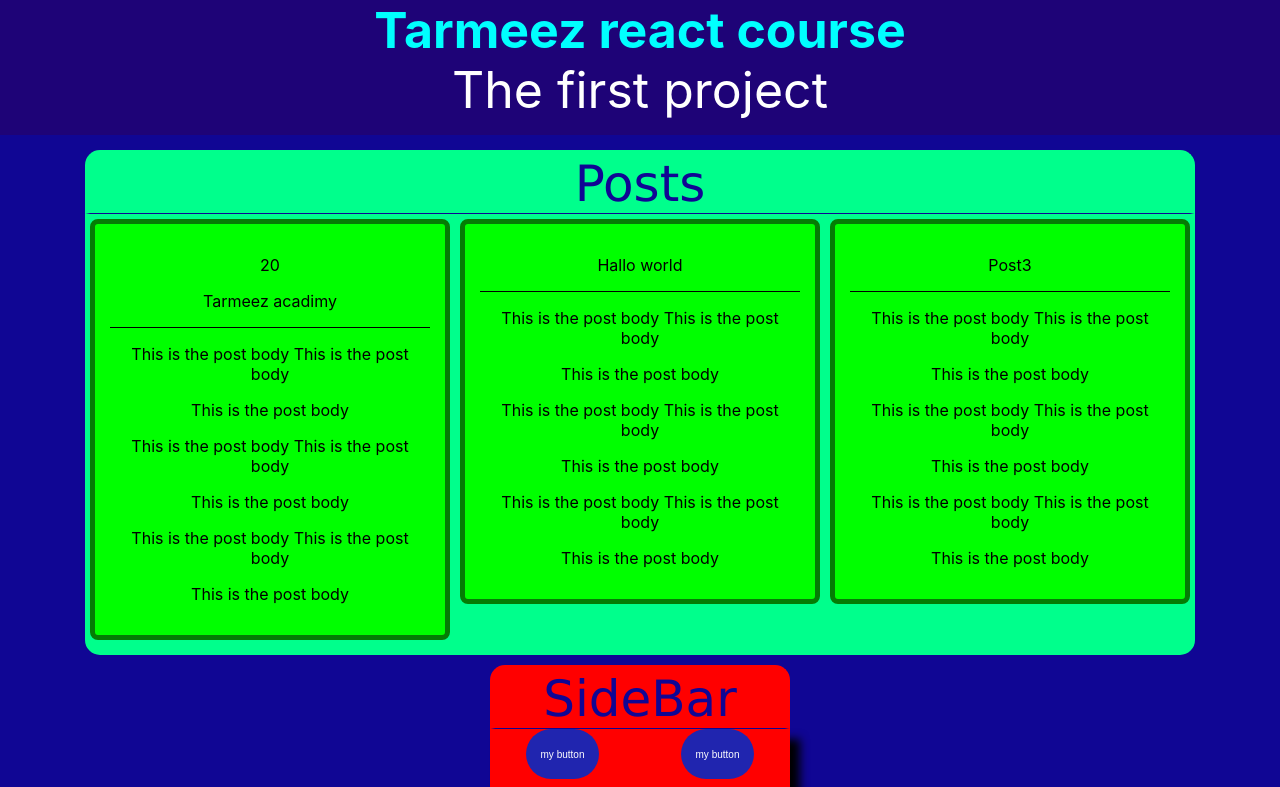
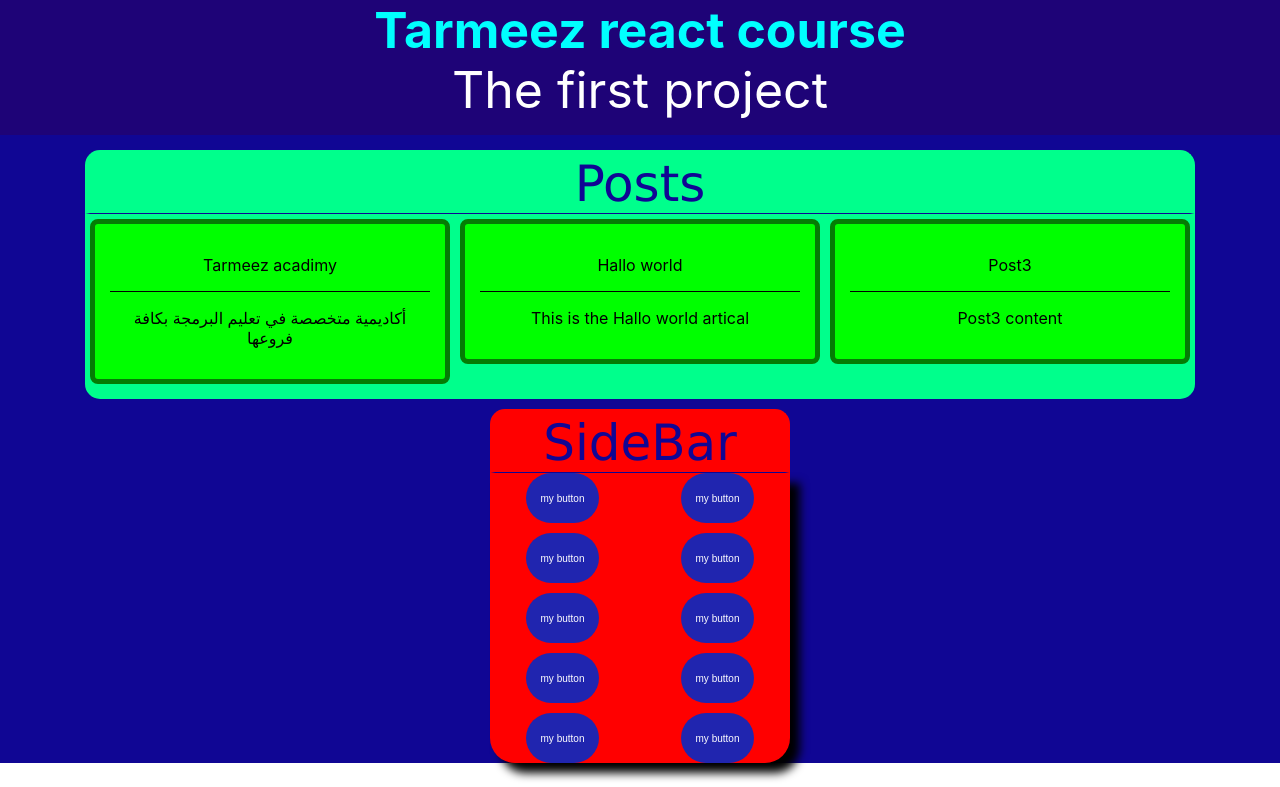
Before and after one commit to adel307/LearnReact, a React (Create React App) app: page / in a window 1280 px wide. Shown: the top 787 px of the page. Built offline with nearby package versions, Linux system fonts and the light colour scheme.

Commit message:
make a dinamic title and body to the posts

```diff
--- /dev/null
+++ b/src/AppCombonents/PostBody.css
@@ -0,0 +1,3 @@
+.PostBodyStyle {
+
+}
--- /dev/null
+++ b/src/AppCombonents/PostBody.js
@@ -0,0 +1,21 @@
+import './PostBody.css';
+
+const DefaultPostBody =
+    <>
+        <p> This is the post body  This is the post body </p>
+        <p> This is the post body </p>
+        <p> This is the post body  This is the post body </p>
+        <p> This is the post body </p>
+        <p> This is the post body  This is the post body </p>
+        <p> This is the post body </p>
+    </>
+
+function PostBody ({Value = DefaultPostBody}) {
+    return (
+        <>
+            <p className={"PostBodyStyle"}>{Value}</p>
+        </>
+    )
+}
+
+export default PostBody ;
--- a/src/AppCombonents/Posts.js
+++ b/src/AppCombonents/Posts.js
@@ -1,19 +1,15 @@
 import './Posts.css';
 import PostTitle from './PostTitle.js'
+import PostBody from './PostBody.js'
 
-function Post ({post_title}) {
+function Post ({post_title,post_body}) {
 
     return (
 
         <div className={"PostStyle"}>
             <PostTitle Value = {post_title}/>
             <div className={"PostBodyStyle"}>
-                <p> This is the post body  This is the post body </p>
-                <p> This is the post body </p>
-                <p> This is the post body  This is the post body </p>
-                <p> This is the post body </p>
-                <p> This is the post body  This is the post body </p>
-                <p> This is the post body </p>
+                <PostBody Value = {post_body}/>
             </div>
         </div>
     )
@@ -24,7 +20,6 @@ function Posts () {
 
     let PostsTitlesList = [
         <>
-            <p>20</p>
             <p>Tarmeez acadimy</p>
         </>,
         <>
@@ -32,14 +27,25 @@ function Posts () {
         </>,
         <>
             <p>Post3</p>
-        </>
+        </>,
+    ]
 
+    let PostsBodysList = [
+        <>
+            <p> أكاديمية متخصصة في تعليم البرمجة بكافة فروعها </p>
+        </>,
+        <>
+            <p>This is the Hallo world artical </p>
+        </>,
+        <>
+            <p>Post3 content</p>
+        </>,
     ]
 
     for(let i = 0 ; i < 3 ; i++){
         Post.key = i
         PostsList.push(
-            <Post post_title = {PostsTitlesList[i]}/>
+            <Post post_title = {PostsTitlesList[i]} post_body = {PostsBodysList[i]}/>
         )
     }
     return (
@@ -54,8 +60,4 @@ function Posts () {
     )
 }
 
-
-
-
-
 export default Posts ;
```
